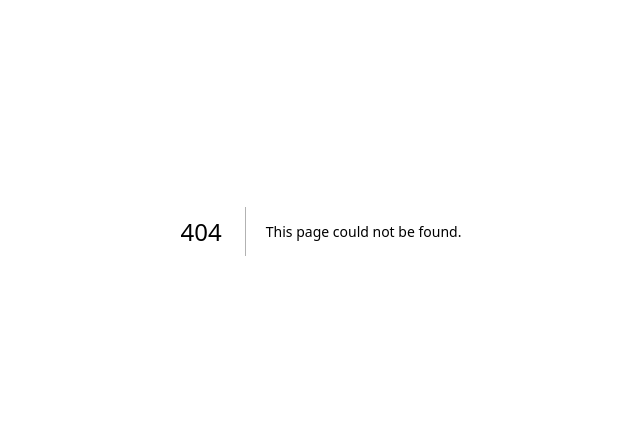
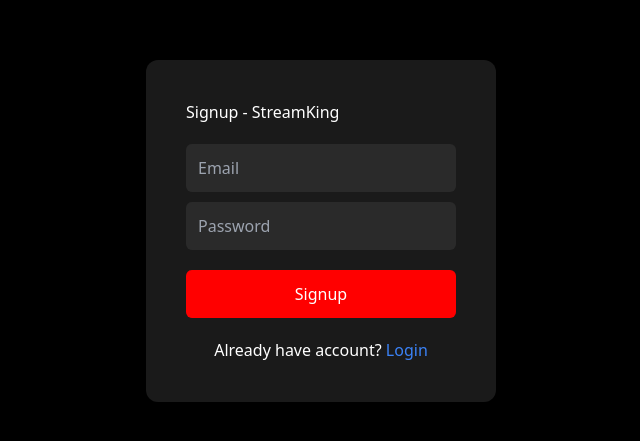
Before and after one commit to shersinghrathoreapp/streamking-, a Next.js app: page /signup in a window 1280 px wide. Before the commit this address had no page. Shown: the part 169-610 px from the top of the page, without its empty margins (319-959 px from the left). Built offline with nearby package versions, Linux system fonts and the light colour scheme.

Commit message:
Create page.js

```diff
--- /dev/null
+++ b/app/signup/page.js
@@ -0,0 +1,31 @@
+'use client'
+import { useState } from 'react'
+import { supabase } from '../../lib/supabase'
+import { useRouter } from 'next/navigation'
+
+export default function Signup() {
+  const [email, setEmail] = useState('')
+  const [password, setPassword] = useState('')
+  const router = useRouter()
+
+  async function handleSignup() {
+    const { error } = await supabase.auth.signUp({ email, password })
+    if (error) alert(error.message)
+    else {
+      alert('Signup done! Email check kar le')
+      router.push('/login')
+    }
+  }
+
+  return (
+    <div style={{background: 'black', minHeight: '100vh', display: 'flex', alignItems: 'center', justifyContent: 'center', color: 'white'}}>
+      <div style={{background: '#1a1a1a', padding: 40, borderRadius: 12, width: 350}}>
+        <h2 style={{marginBottom: 20}}>Signup - StreamKing</h2>
+        <input type="email" placeholder="Email" value={email} onChange={e => setEmail(e.target.value)} style={{padding: 12, width: '100%', marginBottom: 10, background: '#2a2a2a', border: 'none', color: 'white', borderRadius: 6}} />
+        <input type="password" placeholder="Password" value={password} onChange={e => setPassword(e.target.value)} style={{padding: 12, width: '100%', marginBottom: 20, background: '#2a2a2a', border: 'none', color: 'white', borderRadius: 6}} />
+        <button onClick={handleSignup} style={{padding: 12, width: '100%', background: 'red', color: 'white', border: 'none', borderRadius: 6, cursor: 'pointer'}}>Signup</button>
+        <p style={{marginTop: 20, textAlign: 'center'}}>Already have account? <a href="/login" style={{color: '#3b82f6'}}>Login</a></p>
+      </div>
+    </div>
+  )
+}
```
